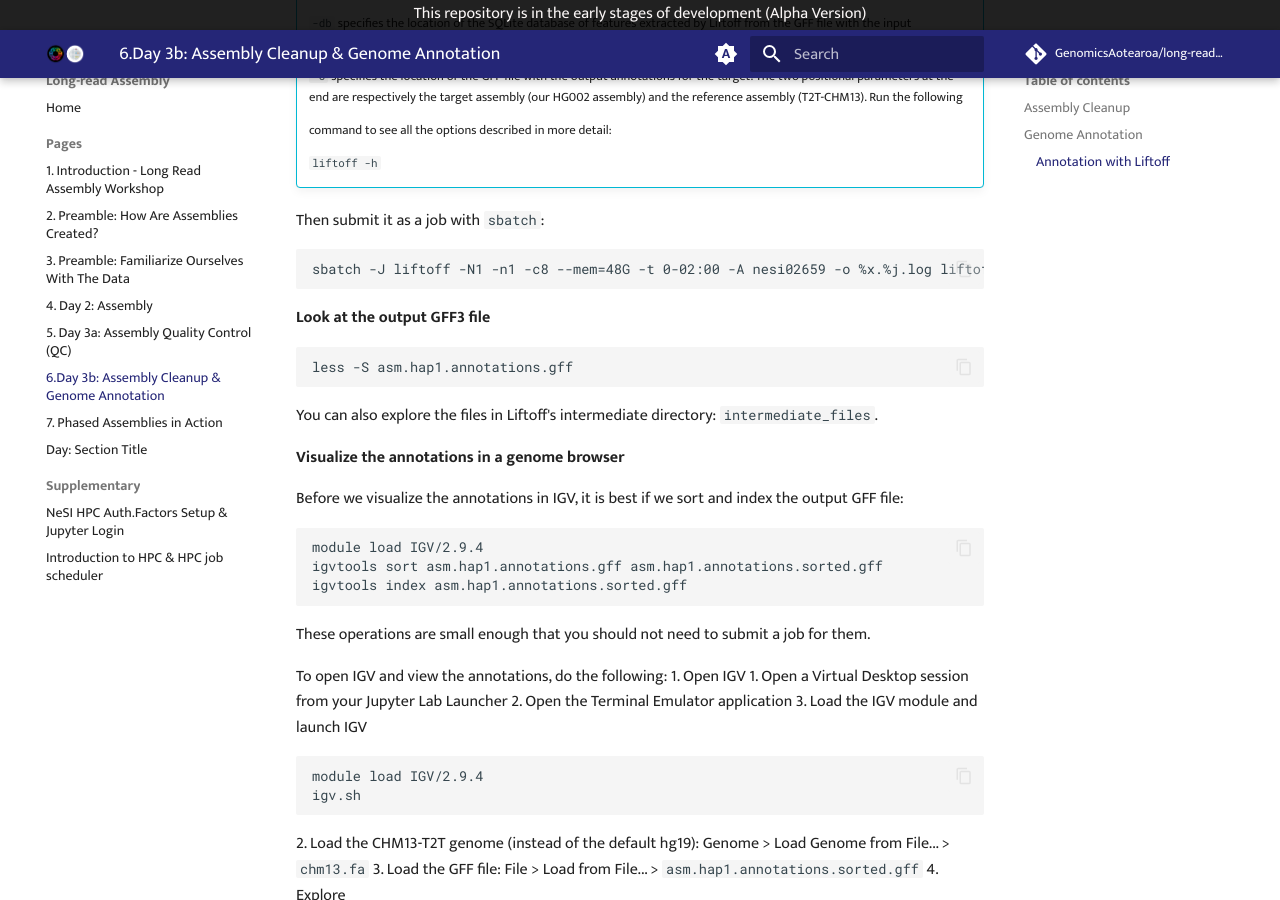
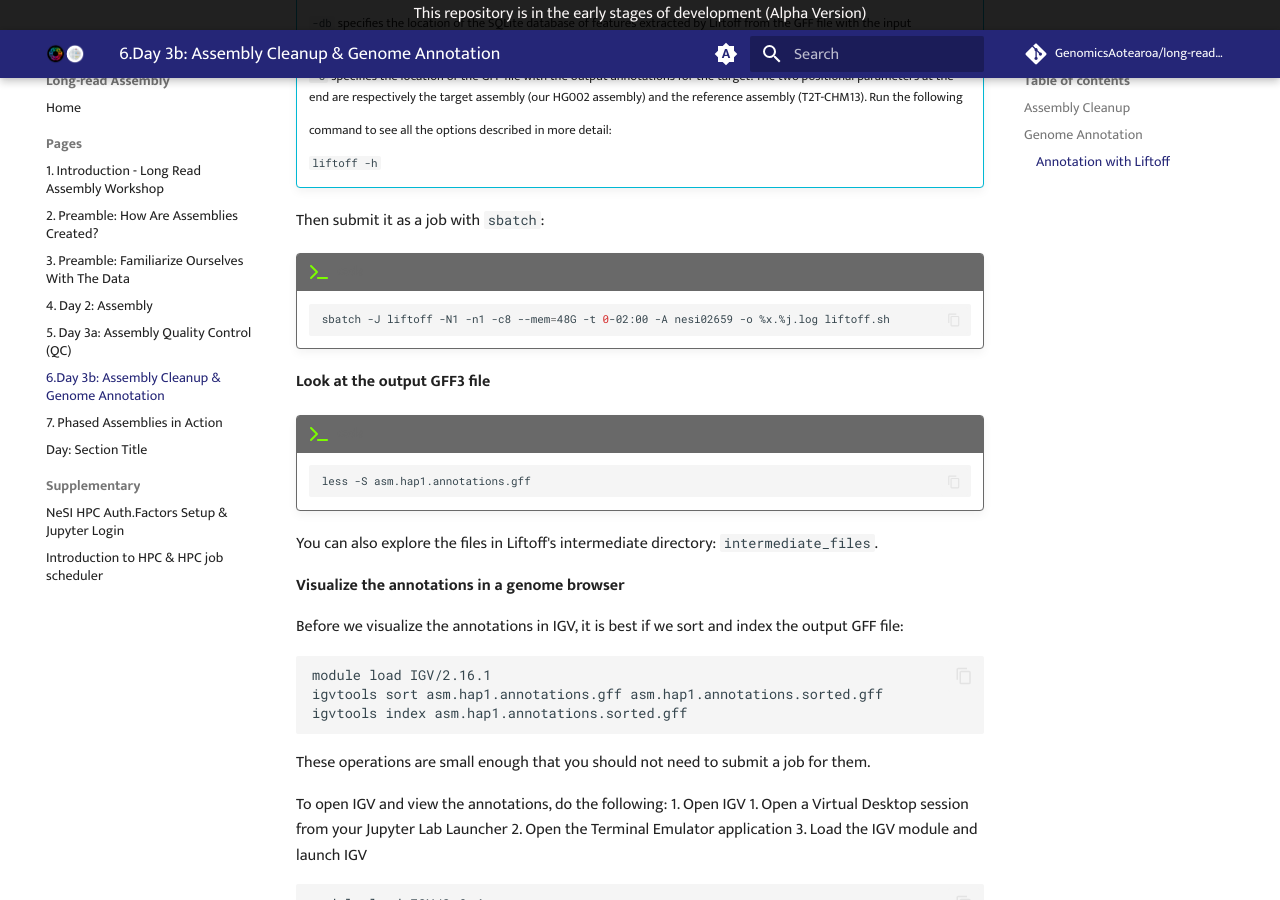
Before and after one commit to GenomicsAotearoa/long-read-assembly, an MkDocs documentation site: the page built from docs/pages/day3b_assembly_cleanup_annotation.md, in a window 1280 px wide and 900 px high, scrolled down 4521 px. Built offline with MkDocs 1.6.1 and Material for MkDocs 9.7.7, drawn with Linux system fonts in a browser that asks for light colours; comment, search, counter and statistics services are not loaded.

Commit message:
update IGV section

````diff
--- a/docs/pages/day3b_assembly_cleanup_annotation.md
+++ b/docs/pages/day3b_assembly_cleanup_annotation.md
@@ -408,15 +408,20 @@ First create a shell script `liftoff.sh` with the following content:
     ~36 GB, but it failed when I gave it only 36 GB previously.
 -->
 Then submit it as a job with `sbatch`:
-```
-sbatch -J liftoff -N1 -n1 -c8 --mem=48G -t 0-02:00 -A nesi02659 -o %x.%j.log liftoff.sh
-```
+
+!!! terminal "code"
+
+    ```bash
+    sbatch -J liftoff -N1 -n1 -c8 --mem=48G -t 0-02:00 -A nesi02659 -o %x.%j.log liftoff.sh
+    ```
 
 **Look at the output GFF3 file**
 
-```shell
-less -S asm.hap1.annotations.gff
-```
+!!! terminal "code"
+
+    ```shell
+    less -S asm.hap1.annotations.gff
+    ```
 
 You can also explore the files in Liftoff's intermediate directory:
 `intermediate_files`.
@@ -425,8 +430,9 @@ You can also explore the files in Liftoff's intermediate directory:
 
 Before we visualize the annotations in IGV, it is best if we sort and index the
 output GFF file:
-```
-module load IGV/2.9.4
+
+```bash
+module load IGV/2.16.1
 igvtools sort asm.hap1.annotations.gff asm.hap1.annotations.sorted.gff
 igvtools index asm.hap1.annotations.sorted.gff
 ```
````
